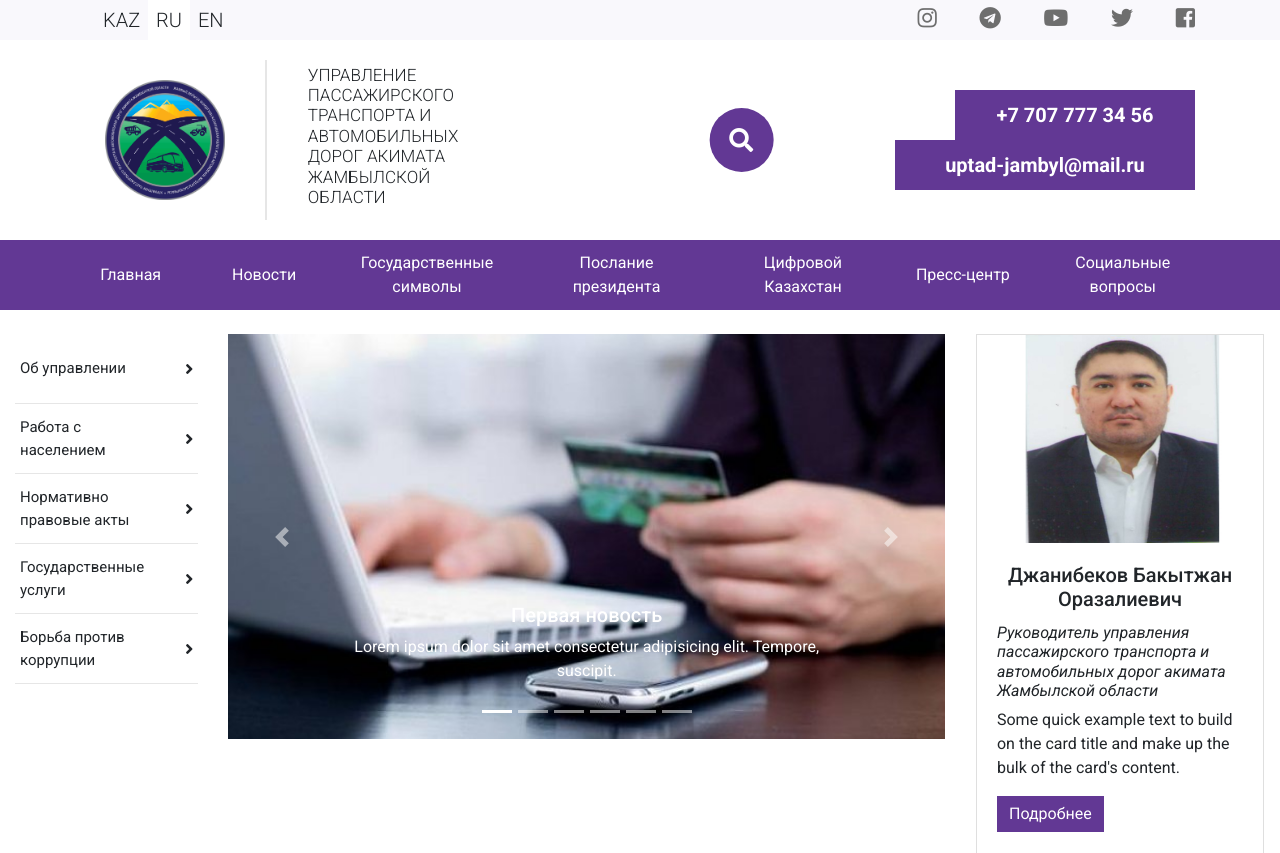
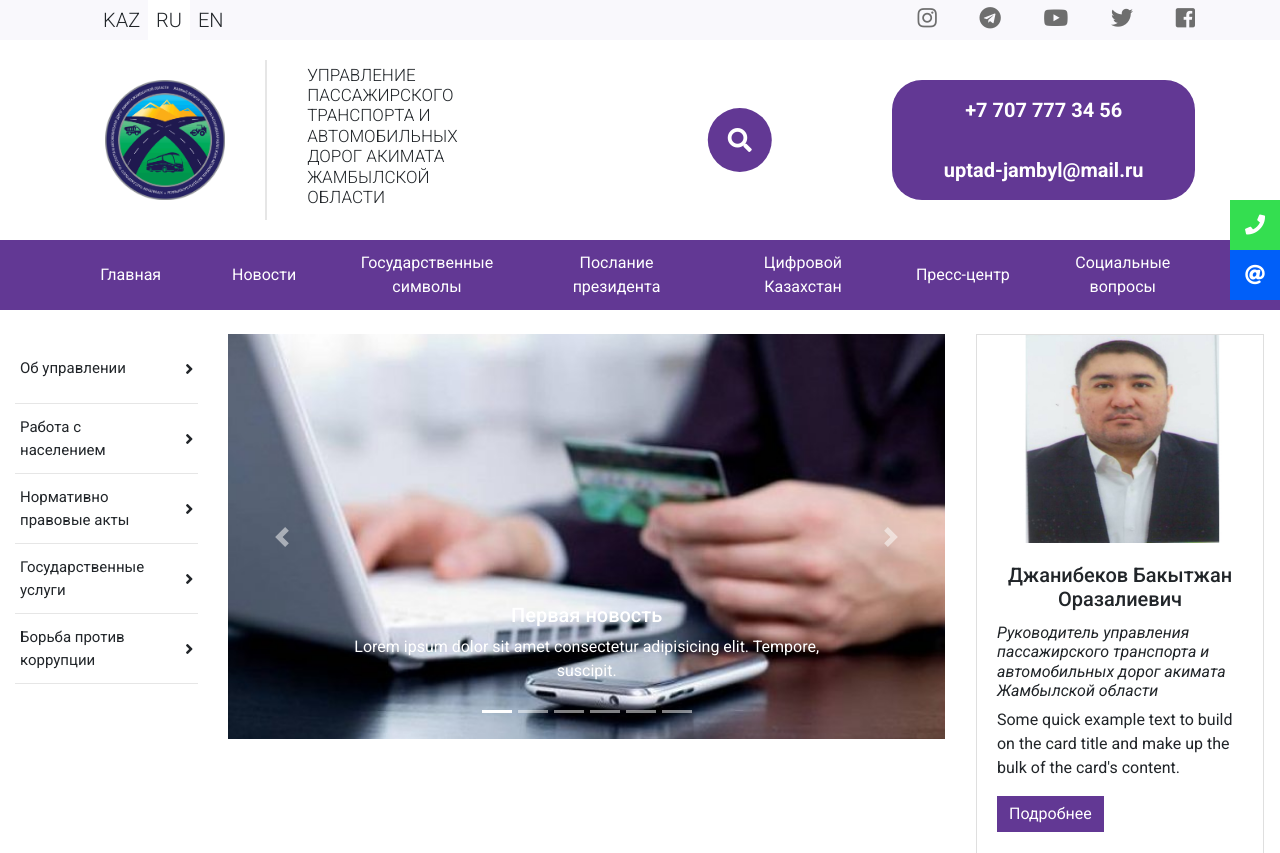
Before and after one commit to Donchidzee/uptad-jambyl, a PHP site: page / in a window 1280 px wide. Shown: the top 853 px of the page. Run offline with PHP 8.4, Linux system fonts and the light colour scheme; some libraries are stand-ins or nearby versions.

Commit message:
Add fixed-contacts

```diff
--- /dev/null
+++ b/assets/js/fixed-contacts.js
@@ -0,0 +1,7 @@
+$('#fixed-contacts__phone-button').on('click', function() {
+    $('#fixed-contacts__animated-phone-text').toggleClass('fixed-contacts__animated-text_active');
+});
+
+$('#fixed-contacts__email-button').on('click', function() {
+    $('#fixed-contacts__animated-email-text').toggleClass('fixed-contacts__animated-text_active');
+})
--- a/assets/scss/components/contact-container.scss
+++ b/assets/scss/components/contact-container.scss
@@ -1,30 +1,25 @@
 .contact-container {
+    width: 30%;
     $transtition-time: 1s;
     display: flex;
     flex-direction: column;
-    align-items: flex-end;
+    align-items: center;
     transition: $transtition-time;
+    border-radius: 30px;
+    background-color: $color-1;
     cursor: pointer;
     &__text {
-        padding: 10px 20px;
+        width: 100%;
+        padding: 15px 20px;
         color: white;
         text-align: center;
         font: {
             size: 20px;
             weight: bold;
         }
-        background-color: $color-1;
     }
 
-    &__phone {
-        width: 240px;
-    }
-
-    &__email {
-        width: 300px;
-    }
-
-    &:hover &__text {
+    &:hover {
         transition: $transtition-time;
         background-color: $hover-button-color;
     }
--- /dev/null
+++ b/assets/scss/components/fixed-contacts.scss
@@ -0,0 +1,72 @@
+.fixed-contacts {
+    $hover-transition: 0.3s;
+    $text-transition: 0.2s;
+
+    position: fixed;
+    top: 25vh;
+    right: 0;
+
+    display: flex;
+    flex-direction: column;
+    align-items: flex-end;
+
+    z-index: 4;
+
+    &__item {
+        display: flex;
+        justify-content: center;
+        align-items: center;
+        cursor: pointer;
+    }
+
+    &__item:hover &__icon {
+        transition: $hover-transition;
+        width: 60px;
+    }
+
+    &__icon {
+        width: 50px;
+        height: 50px;
+        display: flex;
+        justify-content: center;
+        align-items: center;
+        color: white;
+        font: {
+            size: 20px;
+        }
+        transition: $hover-transition;
+    }
+
+    &__phone {
+        $phone-color: #34de50;
+        background-color: $phone-color;
+    }
+
+    &__email {
+        $email-color: #005ff9;
+        background-color: $email-color;
+    }
+
+    &__animated-text {
+        display: none;
+        width: 0;
+        height: 0;
+        display: flex;
+        justify-content: center;
+        align-items: center;
+        color: white;
+        font: {
+            weight: 500;
+        }
+        opacity: 0;
+        transition: $text-transition;
+
+        &_active {
+            height: 50px;
+            width: auto;
+            padding: 0 15px;
+            opacity: 1;
+            transition: $text-transition;
+        }
+    }
+}
--- a/assets/scss/components/top-nav.scss
+++ b/assets/scss/components/top-nav.scss
@@ -11,7 +11,6 @@
 
     transition: $transition;
     transform: translateX(-100%);
-    z-index: 3;
 
     &__container {
         height: 100%;
@@ -37,6 +36,7 @@
     &_active {
         transition: $transition;
         transform: translateX(0);
+        z-index: 5;
     }
 
     @media all and (min-width: $md) {
--- a/assets/scss/main.scss
+++ b/assets/scss/main.scss
@@ -7,6 +7,7 @@
 @import "components/animated-search.scss";
 @import "components/buttons.scss";
 @import "components/contact-container.scss";
+@import "components/fixed-contacts.scss";
 @import "components/go-top-top-button.scss";
 @import "components/icons.scss";
 @import "components/links-block.scss";
--- a/index.html
+++ b/index.html
@@ -35,6 +35,17 @@
             <div class="text">
                 <span>Loading</span><span class = "dots">...</span>
             </div>
+        </div>
+    </div>
+
+    <div class="fixed-contacts">
+        <div class="fixed-contacts__item" id="fixed-contacts__phone-button">
+            <i class="fas fa-phone fixed-contacts__icon fixed-contacts__phone"></i>
+            <span class="fixed-contacts__animated-text fixed-contacts__phone" id="fixed-contacts__animated-phone-text">+7 707 789 34 56</span>
+        </div>
+        <div class="fixed-contacts__item" id="fixed-contacts__email-button">
+            <i class="fas fa-at fixed-contacts__icon fixed-contacts__email"></i>
+            <span class="fixed-contacts__animated-text fixed-contacts__email" id="fixed-contacts__animated-email-text">uptad-jambyl@mail.ru</span>
         </div>
     </div>
 
@@ -327,9 +338,13 @@
     <!-- Add custom odometer script -->
     <!-- <script src="/assets/js/odometer-custom.js" defer></script> -->
     <script src="/assets/js/preloader.js" defer></script>
-    <script src="/assets/js/showLastNews.js" defer></script>
     <script src="/assets/js/mobileMenu.js" defer></script>
     <script src="/assets/js/scrollToTop.js" defer></script>
     <script src="/assets/js/animated-search.js" defer></script>
+    <script src="/assets/js/fixed-contacts.js" defer></script>
+
+
+    <script src="/assets/js/showLastNews.js" defer></script>
+
 </body>
 </html>
```
Also changed, not shown: out/main.min.css.
